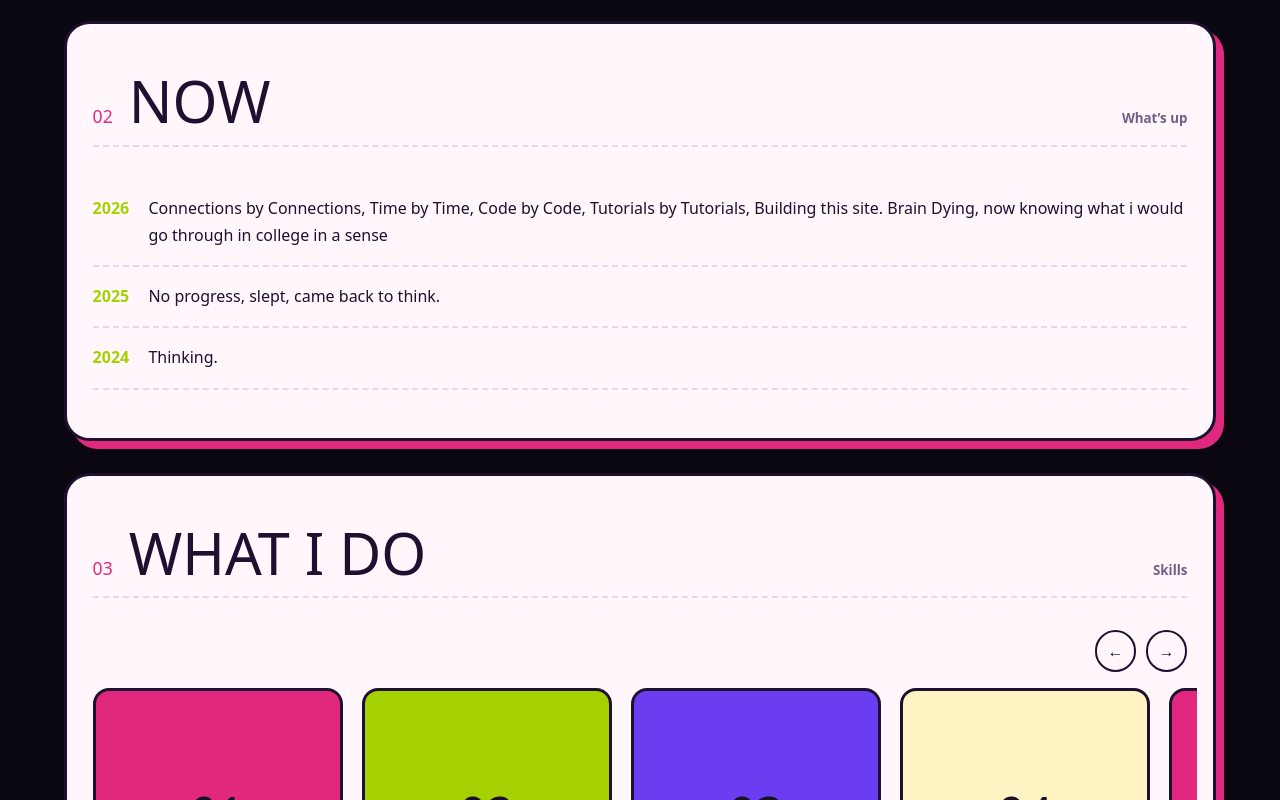
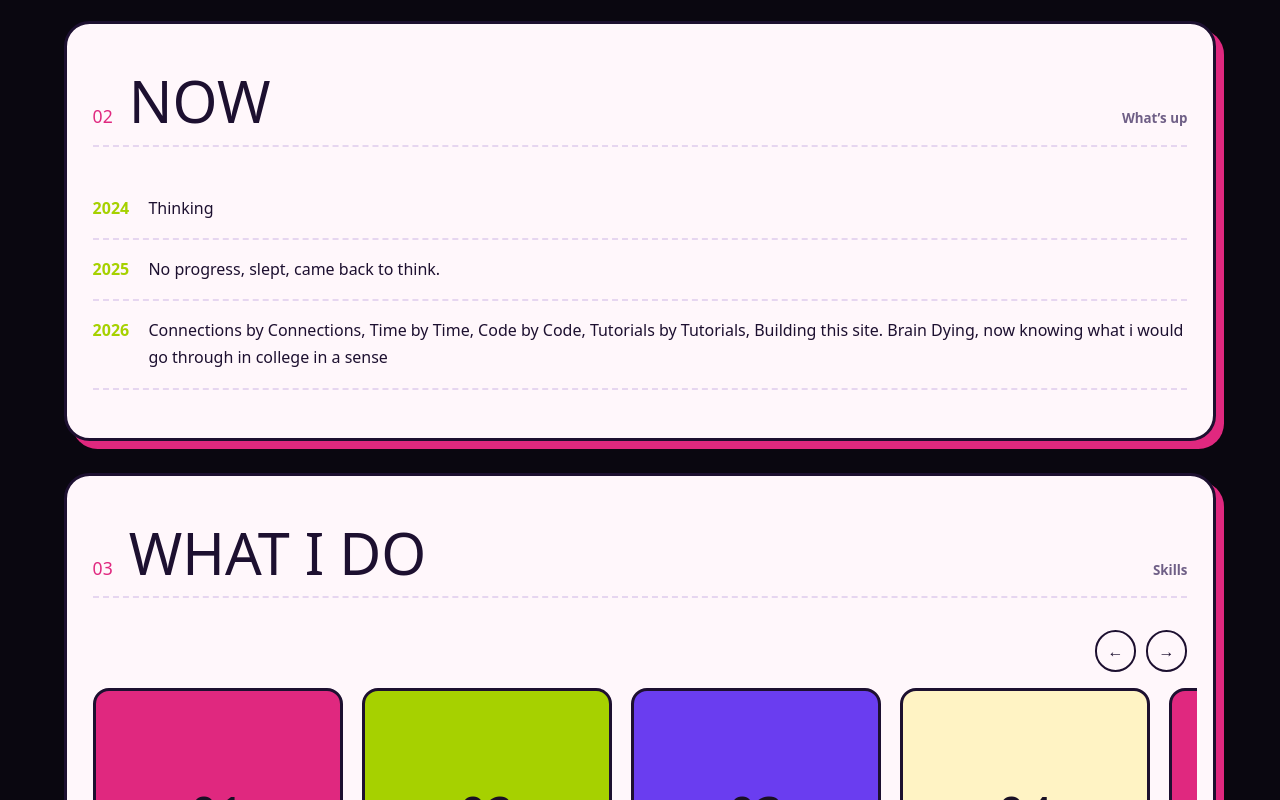
Before and after one commit to Narobian/Checker, a plain HTML site: page index.html in a window 1280 px wide. Shown: the part 1505-2305 px from the top of the page. Drawn offline with Linux system fonts and the light colour scheme; a web font is replaced by a local one.

Commit message:
Update index.html

```diff
--- a/index.html
+++ b/index.html
@@ -220,9 +220,9 @@ footer{width:calc(100% - 2rem);max-width:72rem;margin:2rem auto 1.5rem;padding:2
   <section id="now">
     <div class="head"><em>02</em><h2>NOW</h2><small>What’s up</small></div>
     <ul class="news">
+      <li><time>2024</time><span>Thinking</span></li>
+      <li><time>2025</time><span>No progress, slept, came back to think.</span></li>
       <li><time>2026</time><span>Connections by Connections, Time by Time, Code by Code, Tutorials by Tutorials, Building this site. Brain Dying, now knowing what i would go through in college in a sense</span></li>
-      <li><time>2025</time><span>No progress, slept, came back to think.</span></li>
-      <li><time>2024</time><span>Thinking.</span></li>
     </ul>
   </section>
 
```
